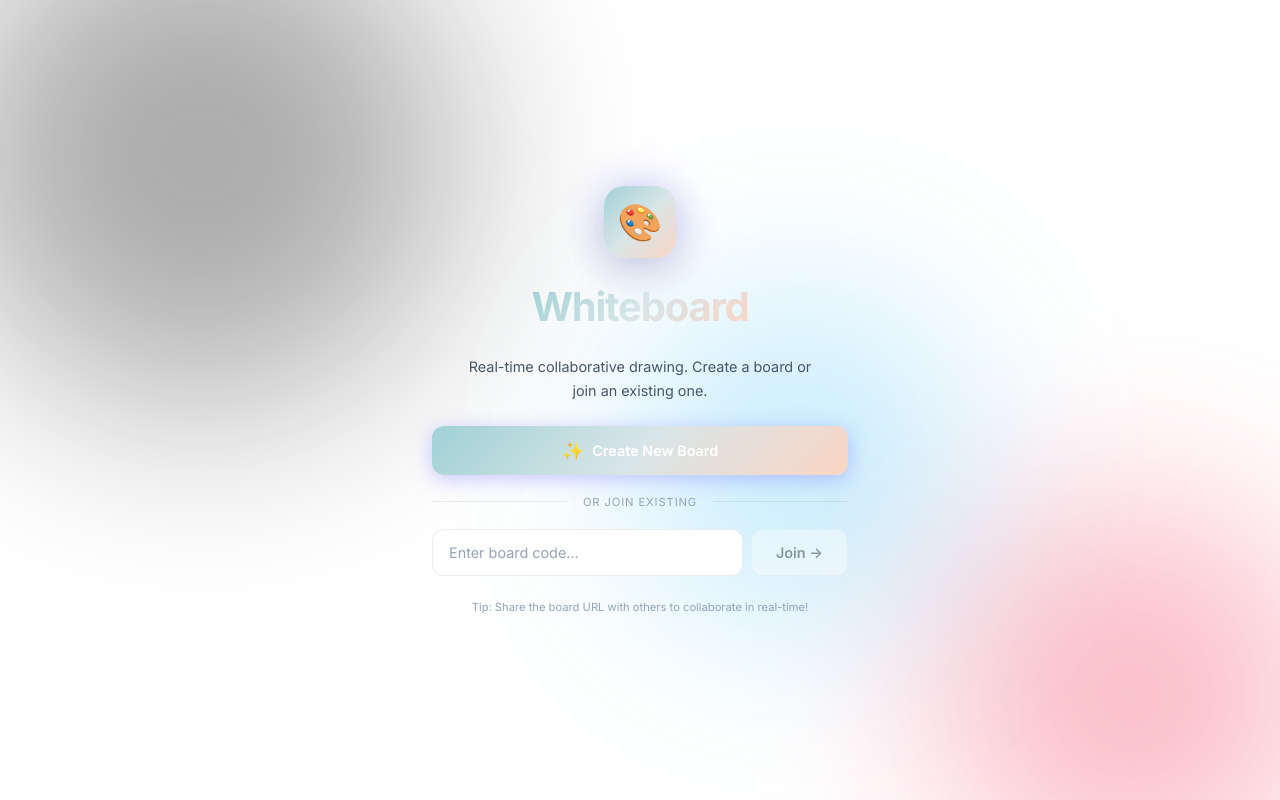
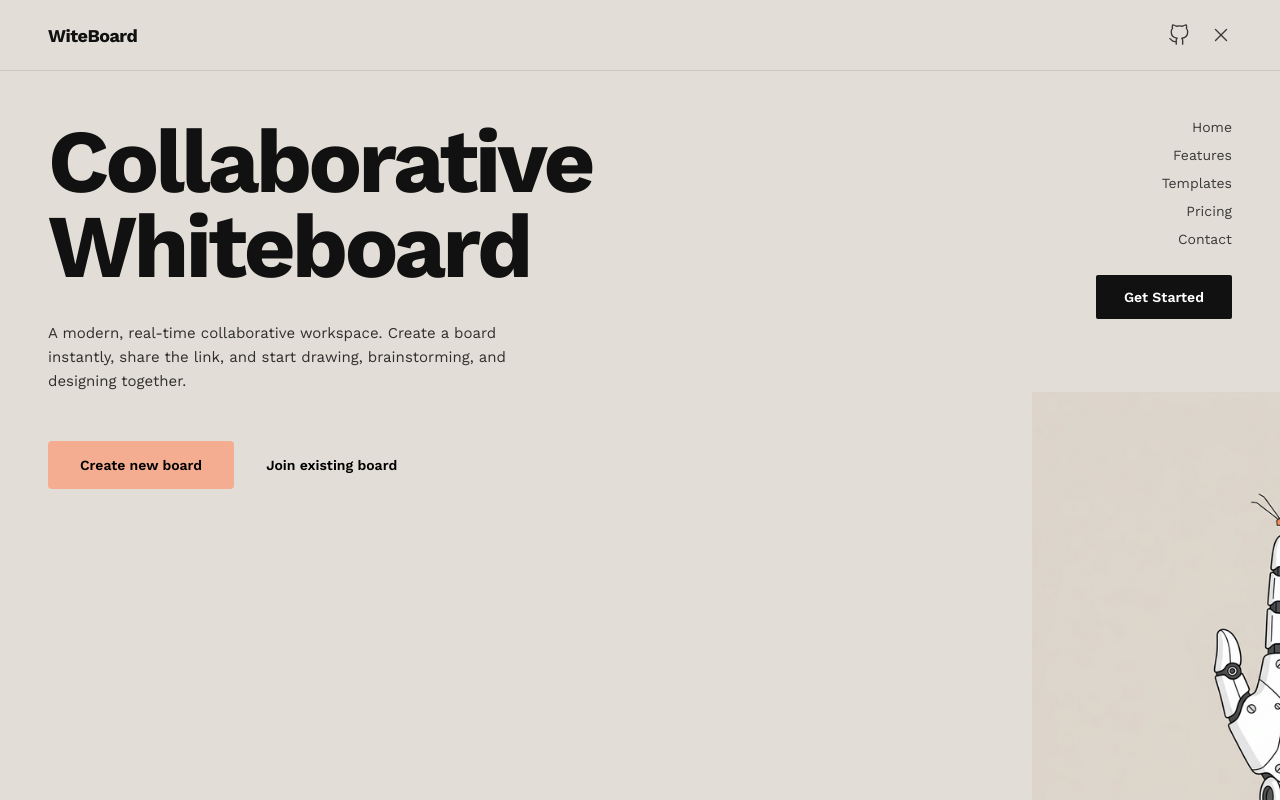
Before and after one commit to Nguyentran4/Boarddo, a React (Vite) app in the folder whiteboard-app/: page / in a window 1280 px wide. Built offline with nearby package versions, Linux system fonts and the light colour scheme.

Commit message:
Set up initial application structure, global styles, and Home page with a new asset.

```diff
--- a/whiteboard-app/index.html
+++ b/whiteboard-app/index.html
@@ -7,7 +7,7 @@
     <meta name="description" content="Real-time collaborative whiteboard for drawing and brainstorming together." />
     <link rel="preconnect" href="https://fonts.googleapis.com" />
     <link rel="preconnect" href="https://fonts.gstatic.com" crossorigin />
-    <link href="https://fonts.googleapis.com/css2?family=Inter:wght@400;500;600;700&display=swap" rel="stylesheet" />
+    <link href="https://fonts.googleapis.com/css2?family=Work+Sans:wght@400;500;600;700&display=swap" rel="stylesheet" />
     <title>Whiteboard — Collaborative Drawing</title>
   </head>
   <body>
--- a/whiteboard-app/src/index.css
+++ b/whiteboard-app/src/index.css
@@ -43,7 +43,7 @@
   --transition-smooth: 350ms cubic-bezier(0.4, 0, 0.2, 1);
 
   /* Typography */
-  --font-family: 'Inter', -apple-system, BlinkMacSystemFont, 'Segoe UI', sans-serif;
+  --font-family: 'Work Sans', -apple-system, BlinkMacSystemFont, 'Segoe UI', sans-serif;
   --font-size-xs: 0.7rem;
   --font-size-sm: 0.8rem;
   --font-size-base: 0.9rem;
@@ -414,7 +414,7 @@ body {
   font-weight: var(--font-weight-semibold);
   color: var(--text-primary);
   background: none;
-  font-family: 'Inter', sans-serif;
+  font-family: 'Work Sans', sans-serif;
   letter-spacing: 0em;
 }
 
@@ -643,7 +643,7 @@ body {
   color: rgba(255, 255, 255, 0.3);
 }
 
-/* ===== Toolbar (Sleek Dark Pill) ===== */
+/* ===== Toolbar (Liquid Glass) ===== */
 .toolbar {
   position: absolute;
   left: 50%;
@@ -653,9 +653,13 @@ body {
   align-items: center;
   gap: var(--space-xs);
   padding: 8px 12px;
-  background: #1b2128;
-  border-radius: 20px;
-  box-shadow: 0 16px 40px rgba(0, 0, 0, 0.15);
+  background: rgba(27, 33, 40, 0.35);
+  backdrop-filter: blur(24px) saturate(180%);
+  -webkit-backdrop-filter: blur(24px) saturate(180%);
+  border: 1px solid rgba(255, 255, 255, 0.1);
+  border-top: 1px solid rgba(255, 255, 255, 0.2);
+  border-radius: 24px;
+  box-shadow: 0 16px 40px rgba(0, 0, 0, 0.2), inset 0 1px 0 rgba(255, 255, 255, 0.1);
   z-index: 10;
   animation: toolbar-enter 0.5s cubic-bezier(0.34, 1.56, 0.64, 1) forwards;
 }
@@ -691,24 +695,26 @@ body {
   width: 40px;
   height: 40px;
   border: none;
-  border-radius: var(--radius-sm);
+  border-radius: 12px;
   background: transparent;
-  color: #94a3b8;
+  color: rgba(255, 255, 255, 0.85);
   cursor: pointer;
   transition: all var(--transition-fast);
   position: relative;
   font-size: 18px;
+  text-shadow: 0 1px 2px rgba(0, 0, 0, 0.3);
 }
 
 .toolbar__btn:hover {
-  background: rgba(255, 255, 255, 0.08);
-  color: #f8fafc;
+  background: rgba(255, 255, 255, 0.15);
+  color: #ffffff;
   transform: translateY(-1px);
 }
 
 .toolbar__btn--active {
   background: #ffffff;
   color: #1b2128;
+  text-shadow: none;
 }
 
 .toolbar__btn--active:hover {
@@ -1087,3 +1093,269 @@ body {
   min-width: 20px;
   text-align: center;
 }
+
+/* ===== Landing Page (Modern Intelligent Perception) ===== */
+.landing {
+  width: 100vw;
+  height: 100vh;
+  background-color: #e2ded7;
+  color: #111;
+  font-family: 'Work Sans', sans-serif;
+  overflow: hidden;
+  display: flex;
+  flex-direction: column;
+}
+
+.landing__header {
+  display: flex;
+  justify-content: space-between;
+  align-items: center;
+  padding: 24px 48px;
+  border-bottom: 1px solid rgba(0,0,0,0.1);
+  animation: fade-in-down 0.8s ease backwards;
+}
+
+.landing__logo {
+  font-weight: 700;
+  font-size: 18px;
+  letter-spacing: -0.5px;
+}
+
+.landing__icons {
+  display: flex;
+  gap: 20px;
+  opacity: 0.8;
+  cursor: pointer;
+}
+
+.landing__content {
+  display: flex;
+  flex: 1;
+  padding: 48px;
+}
+
+.landing__left {
+  flex: 1.2;
+  display: flex;
+  flex-direction: column;
+  position: relative;
+  z-index: 2;
+}
+
+.landing__counter {
+  font-size: 13px;
+  margin-bottom: 60px;
+  font-weight: 500;
+  animation: fade-in 1s 0.2s ease backwards;
+}
+
+.landing__title {
+  font-size: clamp(60px, 7vw, 130px);
+  line-height: 0.95;
+  letter-spacing: -0.04em;
+  margin-bottom: 32px;
+  font-weight: 700;
+}
+
+.landing__title-line {
+  display: inline-block;
+  opacity: 0;
+  transform: translateY(40px);
+  animation: reveal-up 0.8s cubic-bezier(0.16, 1, 0.3, 1) forwards;
+}
+
+.landing__title-line:nth-child(1) {
+  animation-delay: 0.1s;
+}
+.landing__title-line:nth-child(3) { /* <br/> takes nth-child(2) */
+  animation-delay: 0.25s;
+}
+
+.landing__desc {
+  max-width: 480px;
+  font-size: 15px;
+  line-height: 1.6;
+  opacity: 0.85;
+  margin-bottom: 48px;
+  font-weight: 400;
+  animation: fade-in-up 0.8s 0.4s ease backwards;
+}
+
+.landing__actions {
+  display: flex;
+  align-items: center;
+  gap: 32px;
+  animation: fade-in-up 0.8s 0.5s ease backwards;
+}
+
+.landing__btn {
+  border: none;
+  font-family: inherit;
+  font-weight: 600;
+  font-size: 14px;
+  cursor: pointer;
+  transition: all 0.3s ease;
+  white-space: nowrap;
+}
+
+.landing__btn--primary {
+  background-color: #f4ad90;
+  color: #000;
+  padding: 16px 32px;
+  border-radius: 4px;
+}
+
+.landing__btn--primary:hover {
+  transform: translateY(-2px);
+  box-shadow: 0 10px 20px rgba(244, 173, 144, 0.3);
+}
+
+.landing__btn--text {
+  background: transparent;
+  color: #000;
+  padding: 8px 0;
+  position: relative;
+}
+.landing__btn--text::after {
+  content: '';
+  position: absolute;
+  bottom: 0;
+  left: 0;
+  width: 100%;
+  height: 1px;
+  background: #000;
+  transform: scaleX(0);
+  transform-origin: right;
+  transition: transform 0.3s ease;
+}
+.landing__btn--text:hover::after {
+  transform: scaleX(1);
+  transform-origin: left;
+}
+
+.landing__join {
+  display: flex;
+  gap: 8px;
+  align-items: center;
+  animation: fade-in 0.3s ease;
+}
+
+.landing__join input {
+  padding: 12px 16px;
+  border: 1px solid rgba(0,0,0,0.2);
+  background: transparent;
+  font-family: inherit;
+  outline: none;
+  border-radius: 4px;
+  font-size: 14px;
+  color: #111;
+  width: 150px;
+}
+
+.landing__join input::placeholder {
+  color: rgba(0,0,0,0.4);
+}
+
+.landing__join button {
+  padding: 12px 16px;
+  background: #000;
+  color: #fff;
+  border: none;
+  border-radius: 4px;
+  cursor: pointer;
+  transition: background 0.2s;
+}
+.landing__join button:hover {
+  background: #333;
+}
+
+.landing__right {
+  flex: 1;
+  display: flex;
+  flex-direction: column;
+  position: relative;
+  z-index: 1;
+}
+
+.landing__nav {
+  display: flex;
+  flex-direction: column;
+  align-items: flex-end;
+  gap: 12px;
+  font-size: 14px;
+  animation: fade-in-left 0.8s 0.3s ease backwards;
+}
+
+.landing__nav a {
+  text-decoration: none;
+  color: #111;
+  opacity: 0.8;
+  transition: opacity 0.2s;
+}
+.landing__nav a:hover {
+  opacity: 1;
+}
+
+.landing__btn--dark {
+  background-color: #111;
+  color: #fff;
+  padding: 14px 28px;
+  border-radius: 2px;
+  margin-top: 16px;
+}
+
+.landing__btn--dark:hover {
+  background-color: #333;
+  transform: translateY(-1px);
+}
+
+.landing__visual {
+  flex: 1;
+  position: relative;
+  display: flex;
+  align-items: flex-end;
+  justify-content: flex-end;
+}
+
+.landing__image {
+  max-width: 160%;
+  max-height: 120%;
+  object-fit: contain;
+  position: absolute;
+  right: -25vw;
+  bottom: -20vh;
+  mix-blend-mode: multiply;
+  opacity: 0;
+  animation: robot-enter 1.2s 0.5s cubic-bezier(0.16, 1, 0.3, 1) forwards;
+  pointer-events: none;
+}
+
+@keyframes reveal-up {
+  0% { opacity: 0; transform: translateY(40px) skewY(2deg); }
+  100% { opacity: 1; transform: translateY(0) skewY(0); }
+}
+
+@keyframes fade-in-up {
+  0% { opacity: 0; transform: translateY(20px); }
+  100% { opacity: 1; transform: translateY(0); }
+}
+
+@keyframes fade-in-down {
+  0% { opacity: 0; transform: translateY(-20px); }
+  100% { opacity: 1; transform: translateY(0); }
+}
+
+@keyframes fade-in-left {
+  0% { opacity: 0; transform: translateX(20px); }
+  100% { opacity: 1; transform: translateX(0); }
+}
+
+@keyframes fade-in {
+  0% { opacity: 0; }
+  100% { opacity: 1; }
+}
+
+@keyframes robot-enter {
+  0% { opacity: 0; transform: translate(40px, 40px) scale(0.95); }
+  100% { opacity: 1; transform: translate(0, 0) scale(1); }
+}
--- a/whiteboard-app/src/pages/Home.tsx
+++ b/whiteboard-app/src/pages/Home.tsx
@@ -1,5 +1,6 @@
 import { useState, useCallback } from "react";
 import { useNavigate } from "react-router-dom";
+import robotImage from "../assets/robot.png";
 
 // Generate a short random board ID
 function generateBoardId(): string {
@@ -14,15 +15,11 @@ function generateBoardId(): string {
 export default function Home() {
   const navigate = useNavigate();
   const [joinCode, setJoinCode] = useState("");
-  const [isCreating, setIsCreating] = useState(false);
+  const [showJoin, setShowJoin] = useState(false);
 
   const handleCreateBoard = useCallback(() => {
-    setIsCreating(true);
     const boardId = generateBoardId();
-    // Small delay for the animation
-    setTimeout(() => {
-      navigate(`/board/${boardId}`);
-    }, 400);
+    navigate(`/board/${boardId}`);
   }, [navigate]);
 
   const handleJoinBoard = useCallback(
@@ -37,67 +34,63 @@ export default function Home() {
   );
 
   return (
-    <div className="home">
-      {/* Animated background */}
-      <div className="home__bg">
-        <div className="home__bg-orb home__bg-orb--1" />
-        <div className="home__bg-orb home__bg-orb--2" />
-        <div className="home__bg-orb home__bg-orb--3" />
-      </div>
+    <div className="landing">
+      <header className="landing__header">
+        <div className="landing__logo">WiteBoard</div>
+        <div className="landing__icons">
+          <svg width="22" height="22" viewBox="0 0 24 24" fill="none" stroke="currentColor" strokeWidth="1.5" strokeLinecap="round" strokeLinejoin="round"><path d="M9 19c-5 1.5-5-2.5-7-3m14 6v-3.87a3.37 3.37 0 0 0-.94-2.61c3.14-.35 6.44-1.54 6.44-7A5.44 5.44 0 0 0 20 4.77 5.07 5.07 0 0 0 19.91 1S18.73.65 16 2.48a13.38 13.38 0 0 0-7 0C6.27.65 5.09 1 5.09 1A5.07 5.07 0 0 0 5 4.77a5.44 5.44 0 0 0-1.5 3.78c0 5.42 3.3 6.61 6.44 7A3.37 3.37 0 0 0 9 18.13V22"></path></svg>
+          <svg width="22" height="22" viewBox="0 0 24 24" fill="none" stroke="currentColor" strokeWidth="1.5" strokeLinecap="round" strokeLinejoin="round"><line x1="18" y1="6" x2="6" y2="18"></line><line x1="6" y1="6" x2="18" y2="18"></line></svg>
+        </div>
+      </header>
 
-      <div className="home__content">
-        {/* Logo */}
-        <div className="home__logo">
-          <div className="home__logo-icon">🎨</div>
+      <div className="landing__content">
+        <div className="landing__left">
+          <h1 className="landing__title">
+            <span className="landing__title-line">Collaborative</span><br />
+            <span className="landing__title-line">Whiteboard</span>
+          </h1>
+
+          <p className="landing__desc">
+            A modern, real-time collaborative workspace. Create a board instantly, share the link, and start drawing, brainstorming, and designing together.
+          </p>
+
+          <div className="landing__actions">
+            <button className="landing__btn landing__btn--primary" onClick={handleCreateBoard}>
+              Create new board
+            </button>
+            {!showJoin ? (
+              <button className="landing__btn landing__btn--text" onClick={() => setShowJoin(true)}>
+                Join existing board
+              </button>
+            ) : (
+              <form className="landing__join" onSubmit={handleJoinBoard}>
+                <input
+                  type="text"
+                  placeholder="Enter board code..."
+                  value={joinCode}
+                  onChange={(e) => setJoinCode(e.target.value)}
+                  autoFocus
+                />
+                <button type="submit">→</button>
+              </form>
+            )}
+          </div>
         </div>
 
-        <h1 className="home__title">Whiteboard</h1>
-        <p className="home__subtitle">
-          Real-time collaborative drawing. Create a board or join an existing one.
-        </p>
+        <div className="landing__right">
+          <nav className="landing__nav">
+            <a href="#">Home</a>
+            <a href="#">Features</a>
+            <a href="#">Templates</a>
+            <a href="#">Pricing</a>
+            <a href="#">Contact</a>
+            <button className="landing__btn landing__btn--dark" onClick={handleCreateBoard}>Get Started</button>
+          </nav>
 
-        {/* Actions */}
-        <div className="home__actions">
-          <button
-            className={`home__btn home__btn--create ${isCreating ? "home__btn--loading" : ""}`}
-            onClick={handleCreateBoard}
-            id="btn-create-board"
-          >
-            <span className="home__btn-icon">✨</span>
-            <span>Create New Board</span>
-          </button>
-
-          <div className="home__divider-row">
-            <div className="home__divider-line" />
-            <span className="home__divider-text">or join existing</span>
-            <div className="home__divider-line" />
+          <div className="landing__visual">
+            <img src={robotImage} alt="Robot hand holding a butterfly" className="landing__image" />
           </div>
-
-          <form className="home__join-form" onSubmit={handleJoinBoard} id="join-form">
-            <input
-              className="home__input"
-              type="text"
-              placeholder="Enter board code…"
-              value={joinCode}
-              onChange={(e) => setJoinCode(e.target.value)}
-              maxLength={20}
-              id="input-board-code"
-            />
-            <button
-              className="home__btn home__btn--join"
-              type="submit"
-              disabled={!joinCode.trim()}
-              id="btn-join-board"
-            >
-              Join →
-            </button>
-          </form>
         </div>
-
-        {/* Recent boards hint */}
-        <p className="home__hint">
-          Tip: Share the board URL with others to collaborate in real-time!
-        </p>
       </div>
     </div>
   );
```
Also changed, not shown: whiteboard-app/src/assets/robot.png (added).
